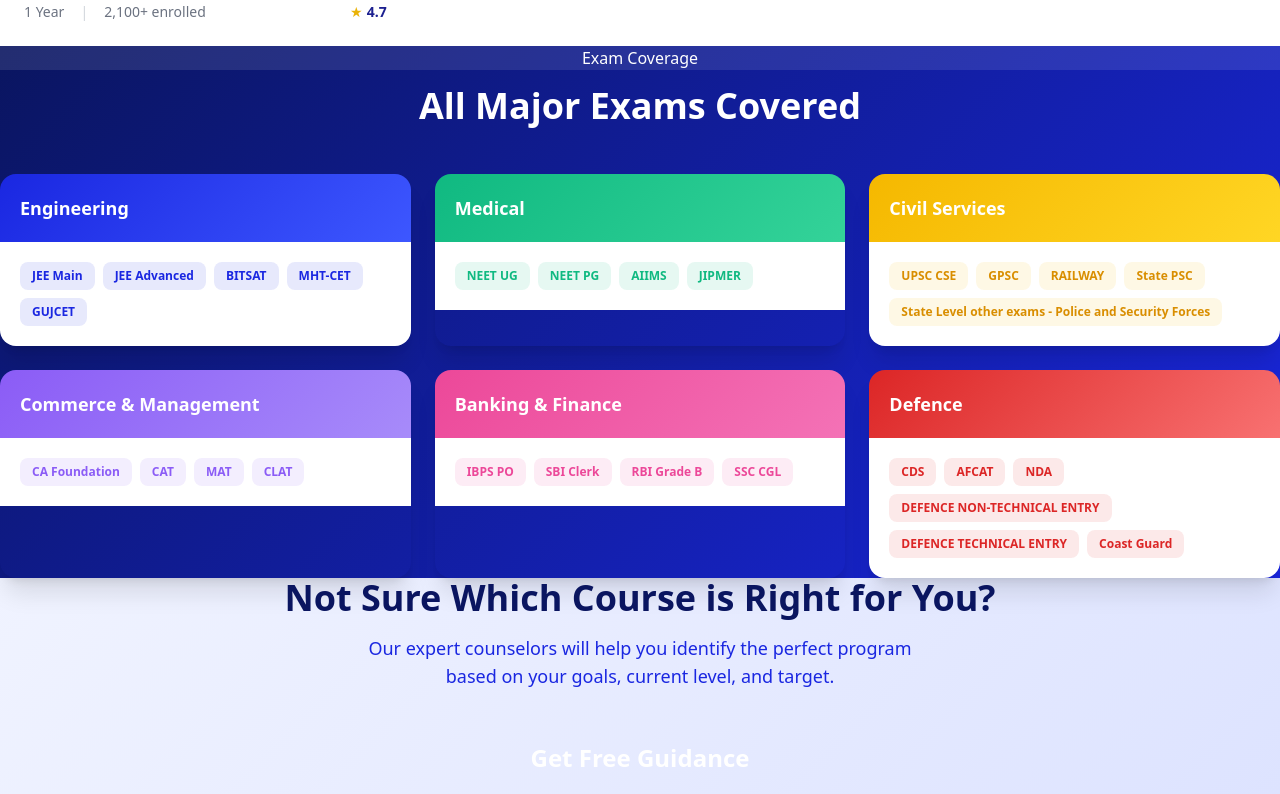
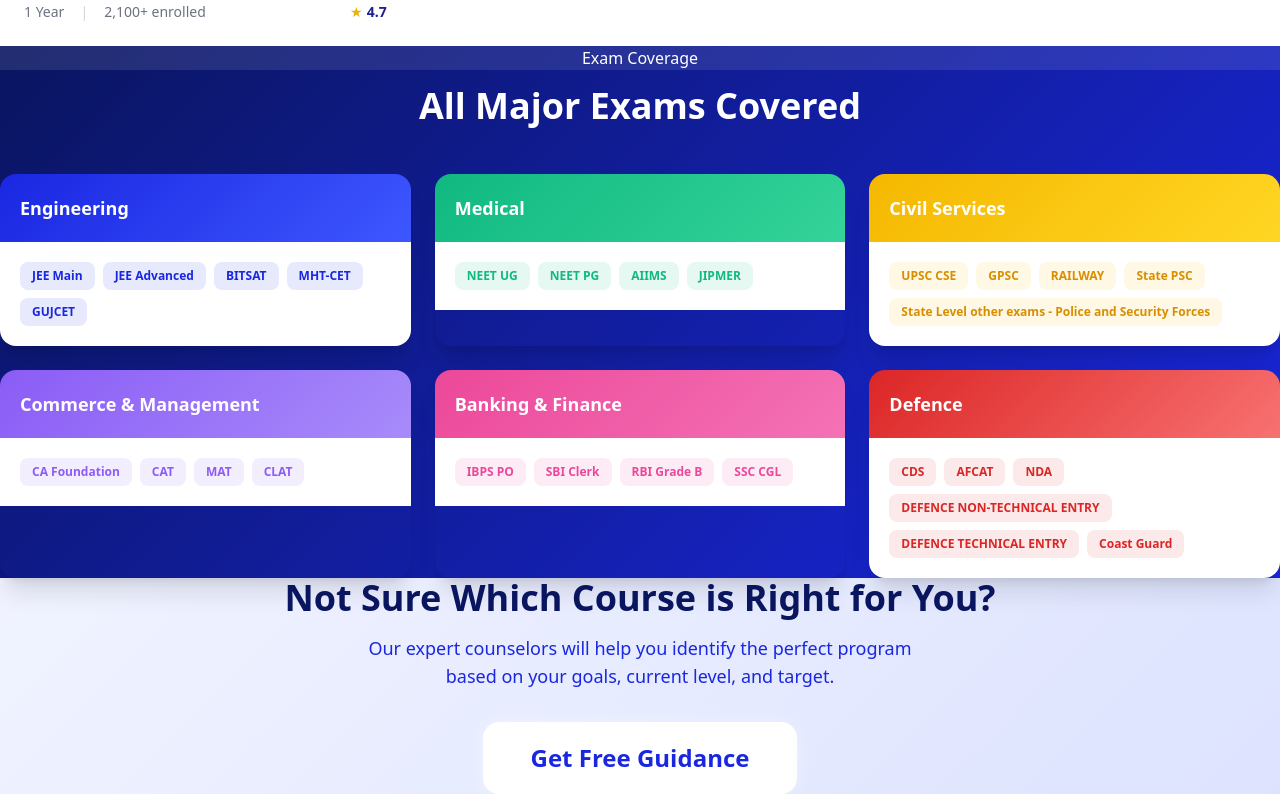
Before and after one commit to TovernaxLegion/Tovernax-Legion, a Next.js app: page /courses in a window 1280 px wide. Shown: the part 1023-1817 px from the top of the page. Built offline with nearby package versions, Linux system fonts and the light colour scheme.

Commit message:
Add tricolor CTA animation to globals.css

```diff
--- a/src/app/globals.css
+++ b/src/app/globals.css
@@ -91,4 +91,14 @@
   animation: flash-whatsapp 1.5s ease-in-out infinite;
   font-weight: 700;
 }
+  @keyframes tricolor-cta {
+  0%, 30% { background: #1a27e1; color: #ffffff; box-shadow: 0 0 20px rgba(26, 39, 225, 0.4); }
+  35%, 63% { background: #ffd624; color: #0a1560; box-shadow: 0 0 20px rgba(255, 214, 36, 0.4); }
+  68%, 96% { background: #ffffff; color: #1a27e1; box-shadow: 0 0 20px rgba(255, 255, 255, 0.4); }
+  97%, 100% { background: #1a27e1; color: #ffffff; box-shadow: 0 0 20px rgba(26, 39, 225, 0.4); }
 }
+
+.animate-tricolor-cta {
+  animation: tricolor-cta 3s ease-in-out infinite;
+}
+}
```
